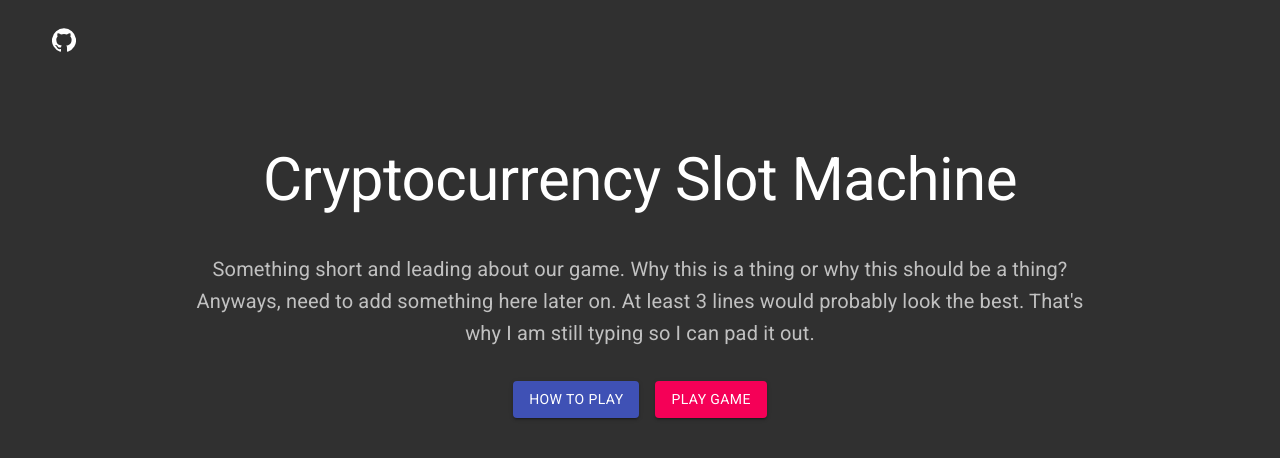
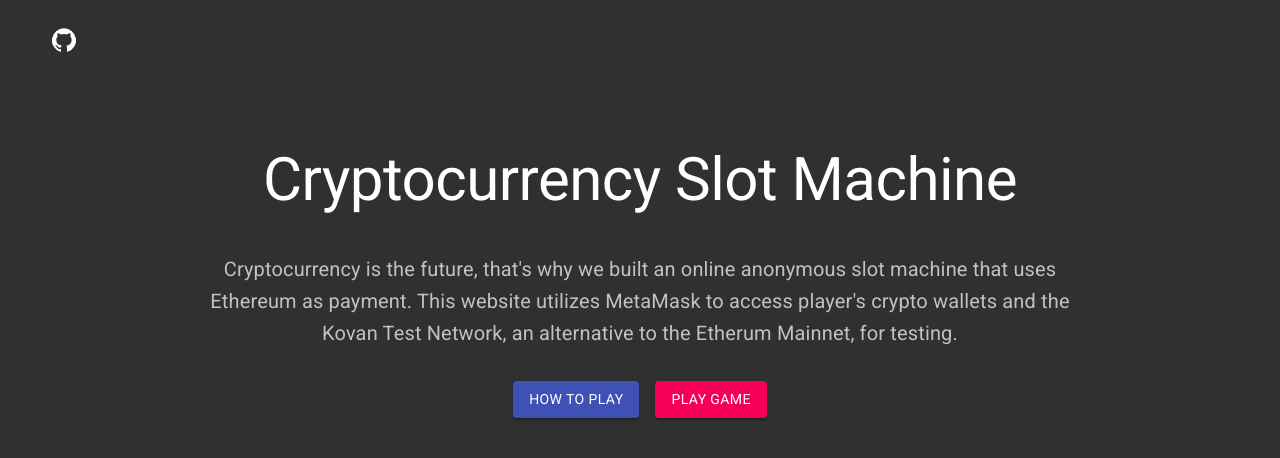
Before and after one commit to jma8774/Slot-Machine-Crypto, a React (Create React App) app in the folder front-end/: page / in a window 1280 px wide. Shown: the top 458 px of the page. Built offline with nearby package versions, Linux system fonts and the light colour scheme.

Commit message:
updated introduction

```diff
--- a/front-end/src/Introduction.js
+++ b/front-end/src/Introduction.js
@@ -15,8 +15,8 @@ function Introduction({showInstruction, showGame}) {
         </Typography>
         <Box py={2}>
           <Typography variant="h6" align="center" color="textSecondary" paragraph>
-            Something short and leading about our game. Why this is a thing or why this should be a thing? Anyways, need to add something here later on.
-            At least 3 lines would probably look the best. That's why I am still typing so I can pad it out.
+            Cryptocurrency is the future, that's why we built an online anonymous slot machine that uses Ethereum as payment.
+            This website utilizes MetaMask to access player's crypto wallets and the Kovan Test Network, an alternative to the Etherum Mainnet, for testing.
           </Typography>
         </Box>
         <div>
```
